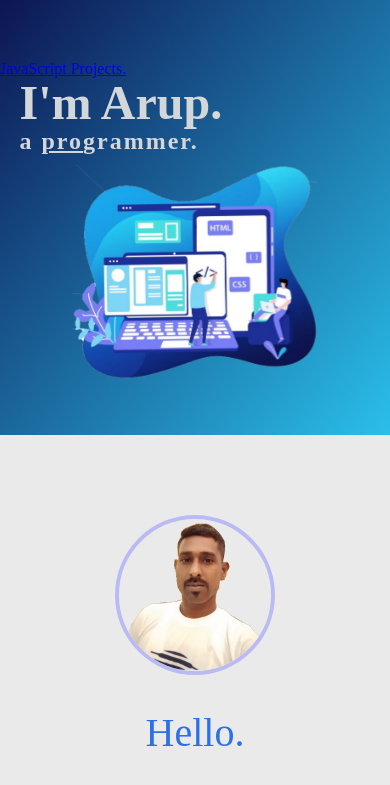
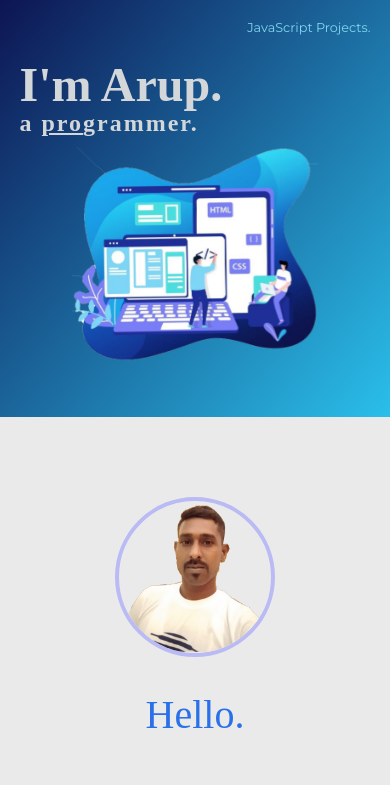
Before and after one commit to arupdas87/html-portfolio, a plain HTML site: page index.html in a window 390 px wide. Shown: the top 785 px of the page. Drawn offline with Linux system fonts and the light colour scheme; a web font is replaced by a local one.

Commit message:
Update style.css
main css change

```diff
--- a/style.css
+++ b/style.css
@@ -1,5 +1,3 @@
-
-
 *{
     padding: 0;
     margin: 0;
@@ -8,6 +6,26 @@
 }
 body{
     background-color: #eaeaea;
+}
+#nav-div{
+    color: #2a6b97;
+    position: absolute;
+    top:0;
+    width: 100%;
+    padding: 20px 10%;
+    display: flex;
+    justify-content: right;
+    z-index: 1;
+}
+#nav-div > a{
+    color: rgb(130, 215, 238);
+    text-decoration: none;
+    font-size: 1rem;
+    font-family: 'Montserrat', sans-serif;
+    transition: all 0.2s ease;
+}
+#nav-div > a:hover{
+    color: rgb(226, 241, 245);
 }
 header{
     background: linear-gradient(310deg,  rgb(42,191,234), rgb(13,21,83));
@@ -27,9 +45,11 @@ header{
     align-items: center;
     justify-content: center;
 }
+
 .h1h2div{
     width: 100%;
     color: #d4d7d9;
+
 }
 .headersection div h1{
     font-size: 6rem;
@@ -59,8 +79,10 @@ header{
     overflow: hidden;
     animation: proAnimation 3.5s infinite;
 }
+
 .pro{
     text-decoration: underline;
+
 }
 @keyframes example{
     0%{
@@ -78,9 +100,11 @@ header{
  width:80%;
  animation: example 2s infinite;
 }
+
 .header-img-div{
     justify-content: right;
 }
+
 /* main start */
 .main-conteaner{
     width: 1200px;
@@ -245,6 +269,11 @@ border-right: 1px solid #2a70ea;
     padding: 10px 20px;
     border-radius: 5px;
     font-family: 'Montserrat', sans-serif;
+    transition: all 0.1s ease-in-out;
+}
+.contactme a:hover{
+    background-color: #2a70eab5;
+    color: #0559eab5;
 }
 /* get in touch end */
 /* myProtfolio start */
@@ -259,10 +288,14 @@ border-right: 1px solid #2a70ea;
 }
 .myProtfolio-imgdiv{
     width: 30%;
+    transition: all 0.2s ease-in-out;
 }
 .myProtfolio-imgdiv img{
     display: inline-block;
     width: 100%;
+}
+.myProtfolio-imgdiv:hover{
+   transform: translateY(-5px);
 }
 /* myProtfolio end */
 /* main end */
@@ -367,6 +400,12 @@ footer{
 }
 }
 @media (max-width:768px){
+    #nav-div{
+        padding: 20px 5%;
+    }
+    #nav-div > a{
+        font-size: 0.8rem;
+    }
        .headersection div h1{
         font-size: 5rem;
         line-height:80px;
```
